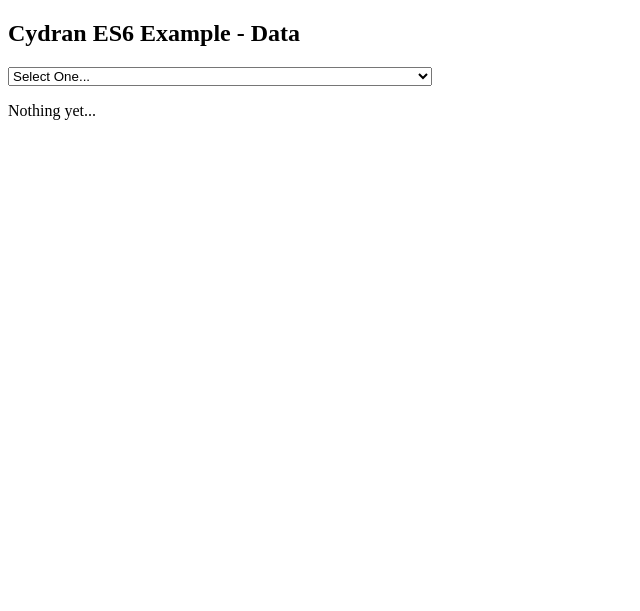
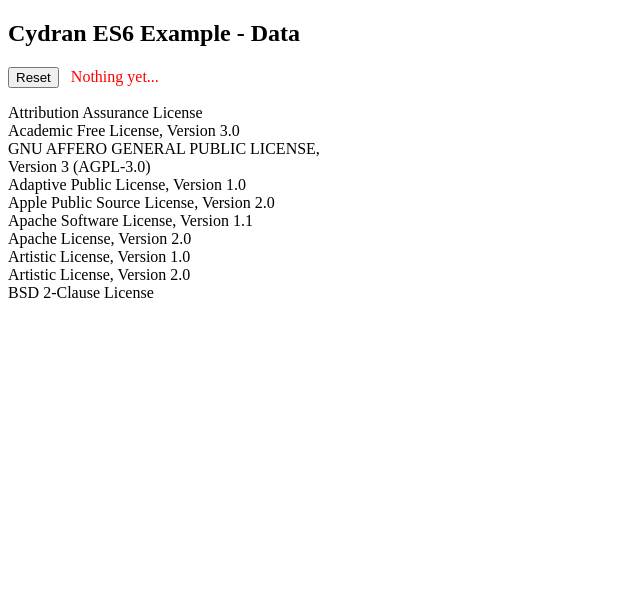
Before and after one commit to cydran/cydran-examples, a plain HTML site: page es6/index2.html in a window 1280 px wide. Shown: the whole page, without its empty margins (0-640 px from the left). Drawn offline with Linux system fonts and the light colour scheme.

Commit message:
CSS and using divs vs options

```diff
--- a/es6/index2.html
+++ b/es6/index2.html
@@ -15,6 +15,22 @@
 
 		</style>
 		<script src="js/app2.js"></script>
+		<style type="text/css">
+			div.listbox > div:hover {
+				background-color: yellow;
+				cursor: pointer;
+				padding: 2px;
+				border: solid red 1px;
+			}
+
+			.listbox {
+				width: 350px; height: 200px; overflow: hidden; overflow-y:scroll;
+			}
+
+			.loud {
+				color: red;
+			}
+		</style>
 	</head>
 
 	<body id="pgpart">
@@ -23,15 +39,12 @@
 	<template id="myComponent">
 		<div>
 			<h2>{{m().pgLabel}}</h2><p/>
-			<select c:repeat="{items: m().buffData}" c:model="m().selectedItem">
-				<template type="first">
-					<option disabled selected>Select One...</option>
+			<button c:onclick="m().doReset()">Reset</button>&nbsp;&nbsp;&nbsp;<span class="loud" c:content="m().selectedItem"></span><p/>
+			<div c:repeat="{items: m().buffData}" class="listbox" >
+				<template type="item">
+					<div c:content="i().name" c:onmouseover="p().updateItem(i().id)" c:onclick="p().logTheItem()"></div>
 				</template>
-				<template type="item">
-					<option value="{{i().id}}" c:content="i().name"></option>
-				</template>
-			</select><p />
-			{{m().selectedItem}}
+			</div>
 		</div>
 	</template>
 
```
